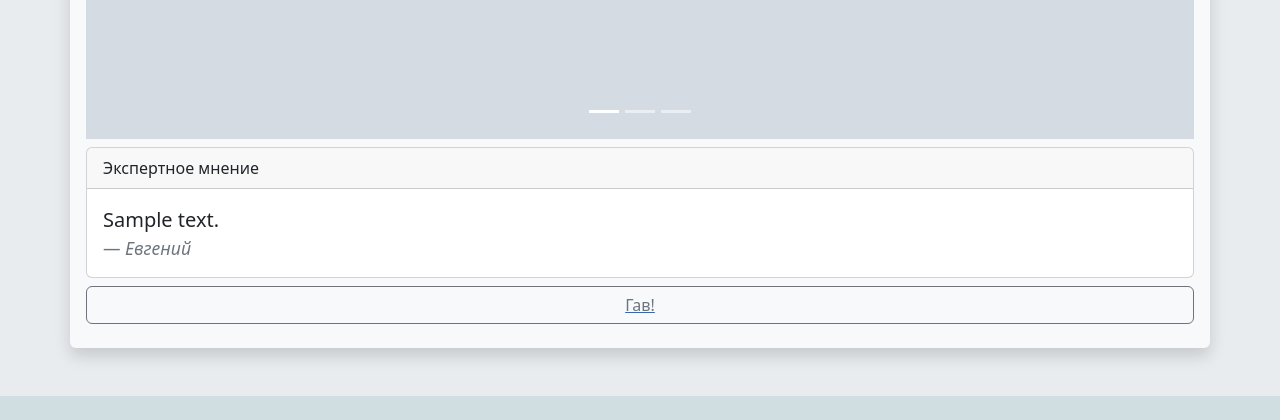
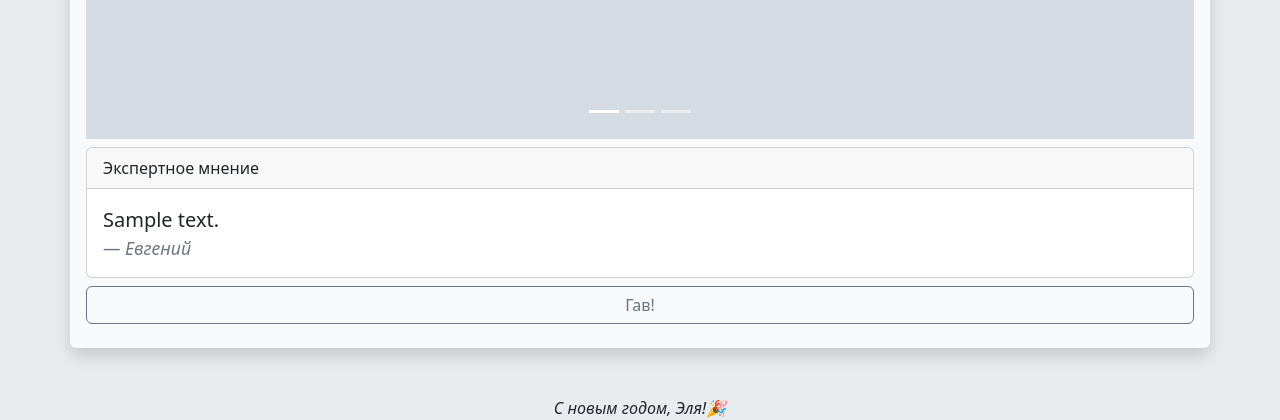
Before and after one commit to YevgeniyKapustin/WebSite-HappyNewYear, a Django app: template src/main/templates/main/index.html in a window 1280 px wide. Shown: the part 1727-2147 px from the top of the page. Before the commit the page ends 2123 px from the top, so only its background shows below. Run offline with Django 4.2, Linux system fonts and the light colour scheme; the template is opened without the code that fills it: most values are stand-ins (such as "Sample title", 1, 10 or a date in 2020); grey boxes marked "Sample" are stand-in pictures.

Commit message:
add footer

```diff
--- a/src/config/static/css/style.css
+++ /dev/null
@@ -1,158 +0,0 @@
-.lightrope {
-  text-align: center;
-  white-space: nowrap;
-  overflow: hidden;
-  position: absolute;
-  z-index: 1;
-  margin: -15px 0 0 0;
-  padding: 0;
-  pointer-events: none;
-  width: 100%;
-}
-
-.lightrope li {
-  position: relative;
-  -webkit-animation-fill-mode: both;
-  animation-fill-mode: both;
-  -webkit-animation-iteration-count: infinite;
-  animation-iteration-count: infinite;
-  list-style: none;
-  margin: 0;
-  padding: 0;
-  display: block;
-  width: 12px;
-  height: 28px;
-  border-radius: 50%;
-  margin: 20px;
-  display: inline-block;
-  background: #00f7a5;
-  box-shadow: 0px 4.66667px 24px 3px #00f7a5;
-  -webkit-animation-name: flash-1;
-  animation-name: flash-1;
-  -webkit-animation-duration: 2s;
-  animation-duration: 2s;
-}
-
-.lightrope li:nth-child(2n+1) {
-  background: cyan;
-  box-shadow: 0px 4.66667px 24px 3px rgba(0, 255, 255, 0.5);
-  -webkit-animation-name: flash-2;
-  animation-name: flash-2;
-  -webkit-animation-duration: 0.4s;
-  animation-duration: 0.4s;
-}
-
-.lightrope li:nth-child(4n+2) {
-  background: #f70094;
-  box-shadow: 0px 4.66667px 24px 3px #f70094;
-  -webkit-animation-name: flash-3;
-  animation-name: flash-3;
-  -webkit-animation-duration: 1.1s;
-  animation-duration: 1.1s;
-}
-
-.lightrope li:nth-child(odd) {
-  -webkit-animation-duration: 1.8s;
-  animation-duration: 1.8s;
-}
-
-.lightrope li:nth-child(3n+1) {
-  -webkit-animation-duration: 1.4s;
-  animation-duration: 1.4s;
-}
-
-.lightrope li:before {
-  content: "";
-  position: absolute;
-  background: #222;
-  width: 10px;
-  height: 9.33333px;
-  border-radius: 3px;
-  top: -4.66667px;
-  left: 1px;
-}
-
-.lightrope li:after {
-  content: "";
-  top: -14px;
-  left: 9px;
-  position: absolute;
-  width: 52px;
-  height: 18.66667px;
-  border-bottom: solid #222 2px;
-  border-radius: 50%;
-}
-
-.lightrope li:last-child:after {
-  content: none;
-}
-
-.lightrope li:first-child {
-  margin-left: -40px;
-}
-
-@-webkit-keyframes flash-1 {
-  0%, 100% {
-    background: #00f7a5;
-    box-shadow: 0px 4.66667px 24px 3px #00f7a5;
-  }
-  50% {
-    background: rgba(0, 247, 165, 0.4);
-    box-shadow: 0px 4.66667px 24px 3px rgba(0, 247, 165, 0.2);
-  }
-}
-
-@keyframes flash-1 {
-  0%, 100% {
-    background: #00f7a5;
-    box-shadow: 0px 4.66667px 24px 3px #00f7a5;
-  }
-  50% {
-    background: rgba(0, 247, 165, 0.4);
-    box-shadow: 0px 4.66667px 24px 3px rgba(0, 247, 165, 0.2);
-  }
-}
-
-@-webkit-keyframes flash-2 {
-  0%, 100% {
-    background: cyan;
-    box-shadow: 0px 4.66667px 24px 3px cyan;
-  }
-  50% {
-    background: rgba(0, 255, 255, 0.4);
-    box-shadow: 0px 4.66667px 24px 3px rgba(0, 255, 255, 0.2);
-  }
-}
-
-@keyframes flash-2 {
-  0%, 100% {
-    background: cyan;
-    box-shadow: 0px 4.66667px 24px 3px cyan;
-  }
-  50% {
-    background: rgba(0, 255, 255, 0.4);
-    box-shadow: 0px 4.66667px 24px 3px rgba(0, 255, 255, 0.2);
-  }
-}
-
-@-webkit-keyframes flash-3 {
-  0%, 100% {
-    background: #f70094;
-    box-shadow: 0px 4.66667px 24px 3px #f70094;
-  }
-  50% {
-    background: rgba(247, 0, 148, 0.4);
-    box-shadow: 0px 4.66667px 24px 3px rgba(247, 0, 148, 0.2);
-  }
-}
-
-@keyframes flash-3 {
-  0%, 100% {
-    background: #f70094;
-    box-shadow: 0px 4.66667px 24px 3px #f70094;
-  }
-  50% {
-    background: rgba(247, 0, 148, 0.4);
-    box-shadow: 0px 4.66667px 24px 3px rgba(247, 0, 148, 0.2);
-  }
-}
--- a/src/static/css/style.css
+++ b/src/static/css/style.css
@@ -156,3 +156,7 @@
     box-shadow: 0px 4.66667px 24px 3px rgba(247, 0, 148, 0.2);
   }
 }
+a {
+    text-decoration: none !important;
+    border: none !important;
+}
--- a/src/templates/base.html
+++ b/src/templates/base.html
@@ -47,6 +47,8 @@
 
 </div>
 
+<footer class="position-absolute start-50 translate-middle-x footer"><cite>С новым годом, Эля!🎉</cite></footer>
+
 <script src="https://cdn.jsdelivr.net/npm/bootstrap@5.3.1/dist/js/bootstrap.bundle.min.js"
         integrity="sha384-HwwvtgBNo3bZJJLYd8oVXjrBZt8cqVSpeBNS5n7C8IVInixGAoxmnlMuBnhbgrkm"
         crossorigin="anonymous">
```
